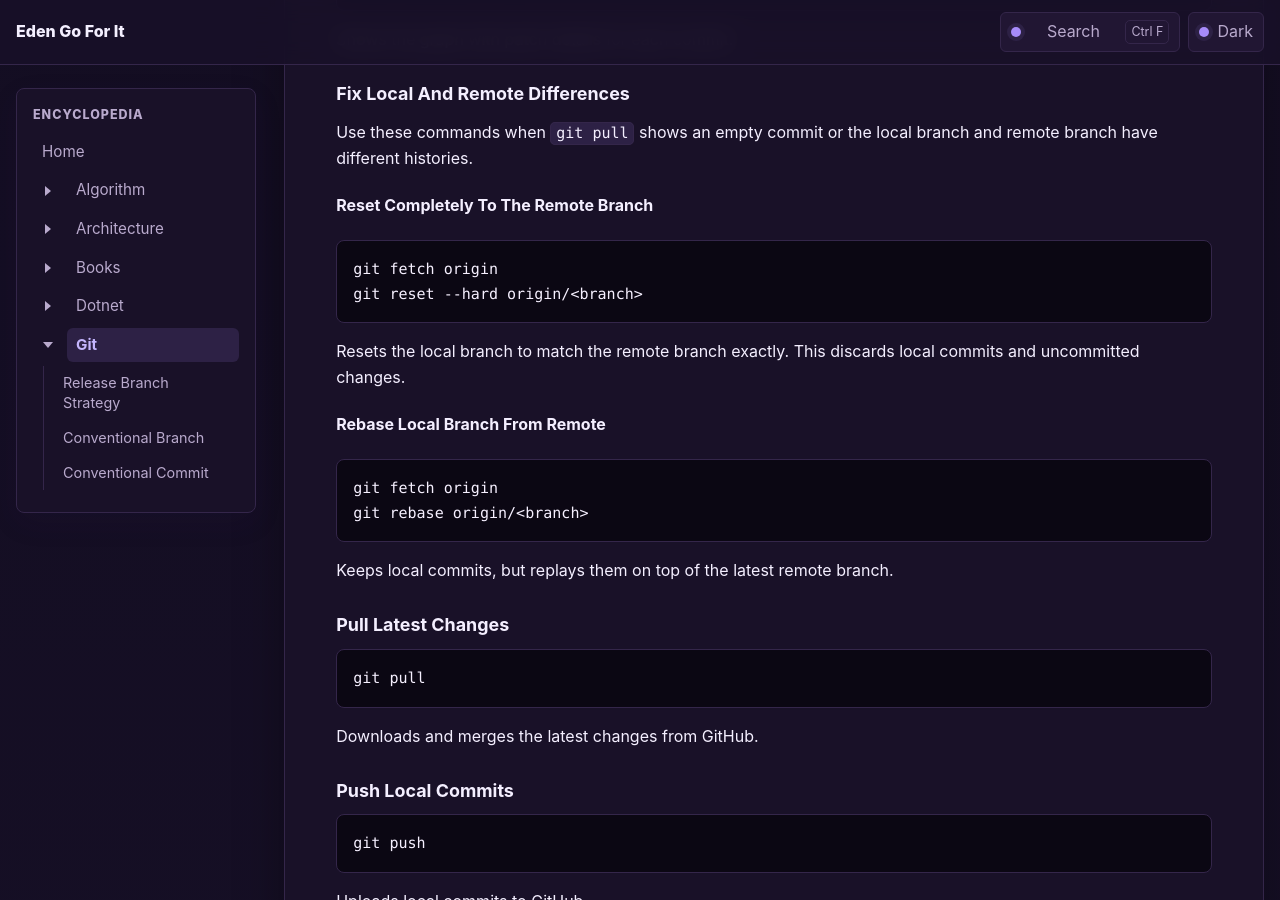
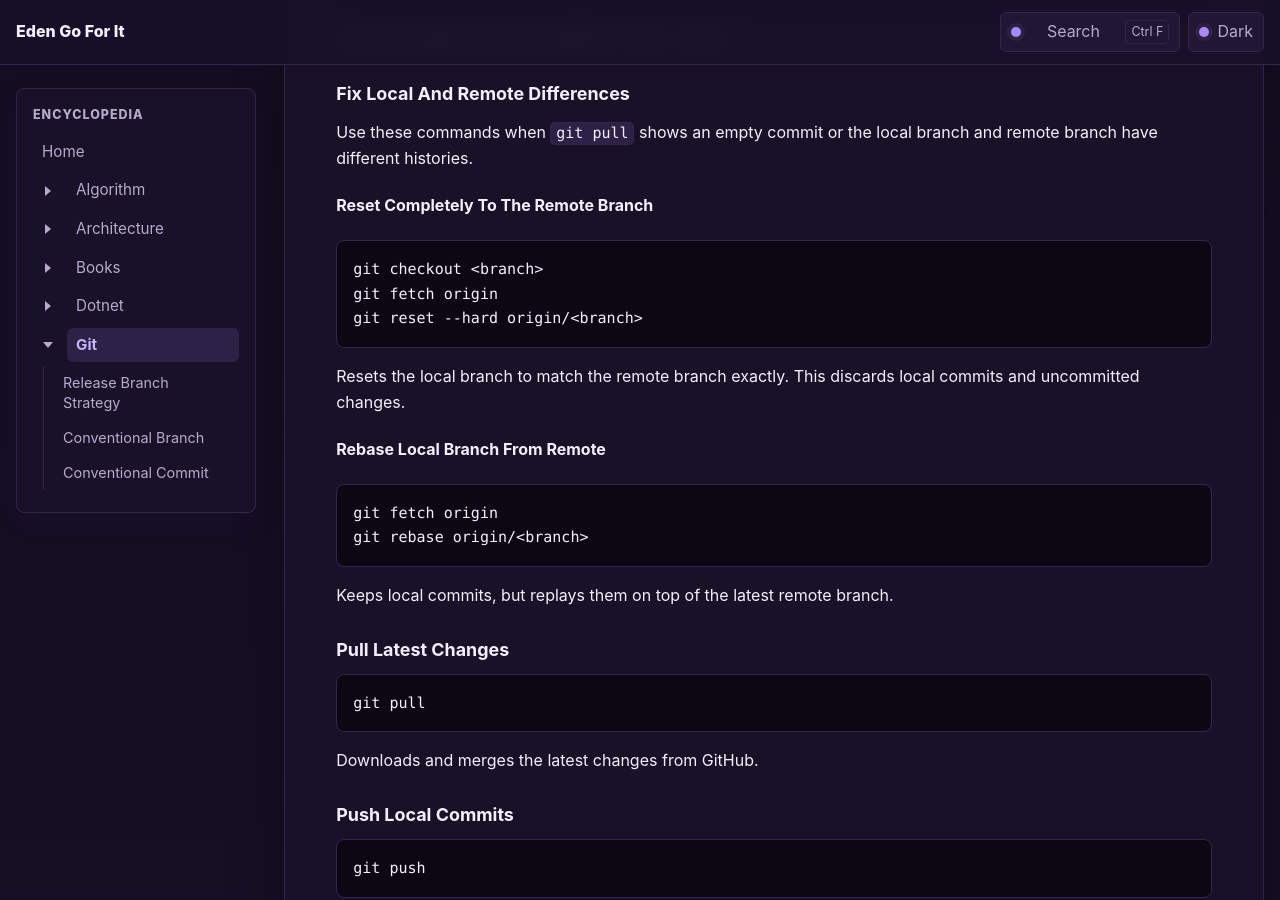
Before and after one commit to EdenGoforIt/edengoforit.github.io, a Jekyll site: the page built from git/index.md, in a window 1280 px wide and 900 px high, scrolled down 2108 px. Built offline with Jekyll 4.4.1, drawn with Linux system fonts in a browser that asks for light colours.

Commit message:
feat: add more git

````diff
--- a/git/index.md
+++ b/git/index.md
@@ -98,6 +98,7 @@ Use these commands when `git pull` shows an empty commit or the local branch and
 #### Reset Completely To The Remote Branch
 
 ```sh
+git checkout <branch>
 git fetch origin
 git reset --hard origin/<branch>
 ```
````
